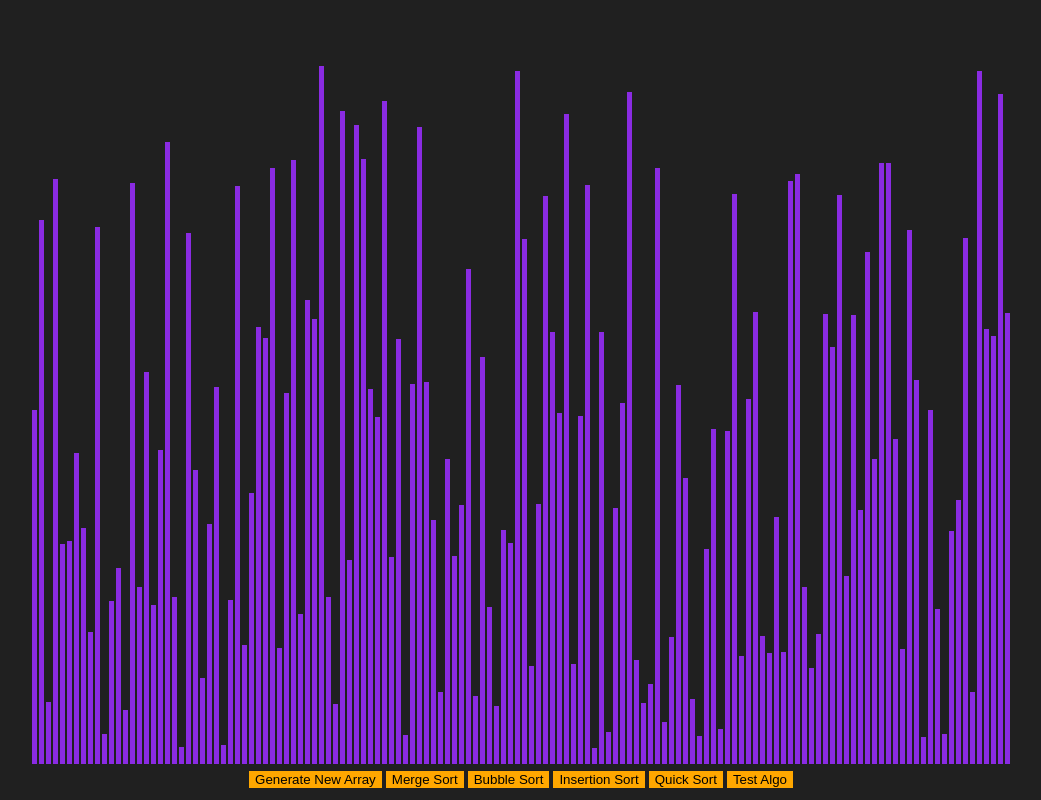
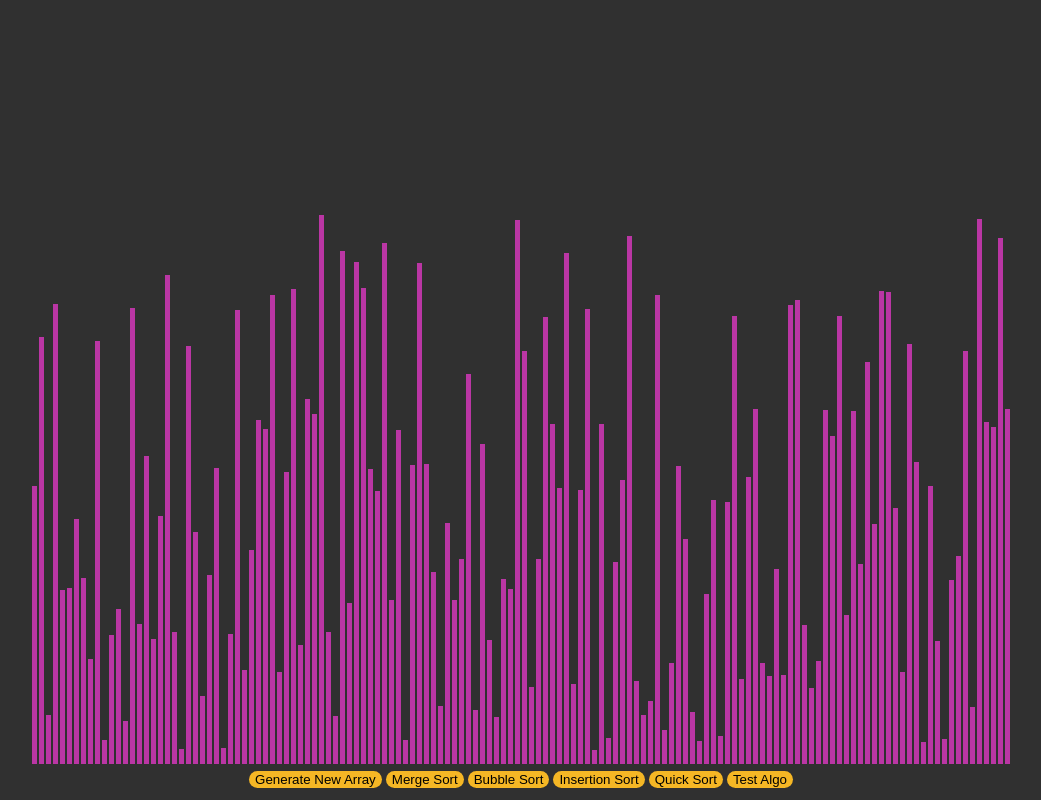
Before and after one commit to isharrma/Sorting-Visualizer, a React (Create React App) app: page / in a window 1280 px wide. Shown: the whole page, without its empty margins (69-1110 px from the left). Built offline with nearby package versions, Linux system fonts and the light colour scheme.

Commit message:
Colors done

```diff
--- a/src/Components/SortingVisualizer/SortingVis.css
+++ b/src/Components/SortingVisualizer/SortingVis.css
@@ -1,5 +1,5 @@
 *{
-    background:	#202020;
+    background:		#303030;
 }
 
 .array-container{
@@ -21,7 +21,13 @@
 
 .footer > button{
     border: none;
-    background-color: #ffa700;
+    border-radius: 12px;
+    background: #F5B725;
     margin: 2px;
     display: inline-block;
 }
+
+.footer > button:hover{
+    background-color: #FFD439;
+    font-size: medium;
+}
--- a/src/Components/SortingVisualizer/SortingVis.jsx
+++ b/src/Components/SortingVisualizer/SortingVis.jsx
@@ -6,8 +6,8 @@ import "./SortingVis.css";
 
 
 const ArrayBarNo = 140;
-const PrimaryColor = "#8A2BE2";
-const SecondaryColor = "#20B2AA";
+const PrimaryColor = " #BA36A4 ";
+const SecondaryColor = "#E27963";
 const AnimationSpeed = 10;
 
 
@@ -18,7 +18,7 @@ const SortingVis = () => {
    const resetArray = () => {
     const arr = [];
     for (let i = 0; i < ArrayBarNo; i++) {
-      arr.push(randomIntFromIntervals(5, 700));
+      arr.push(randomIntFromIntervals(5, 550));
     }
     setArray(arr);
   };
```
